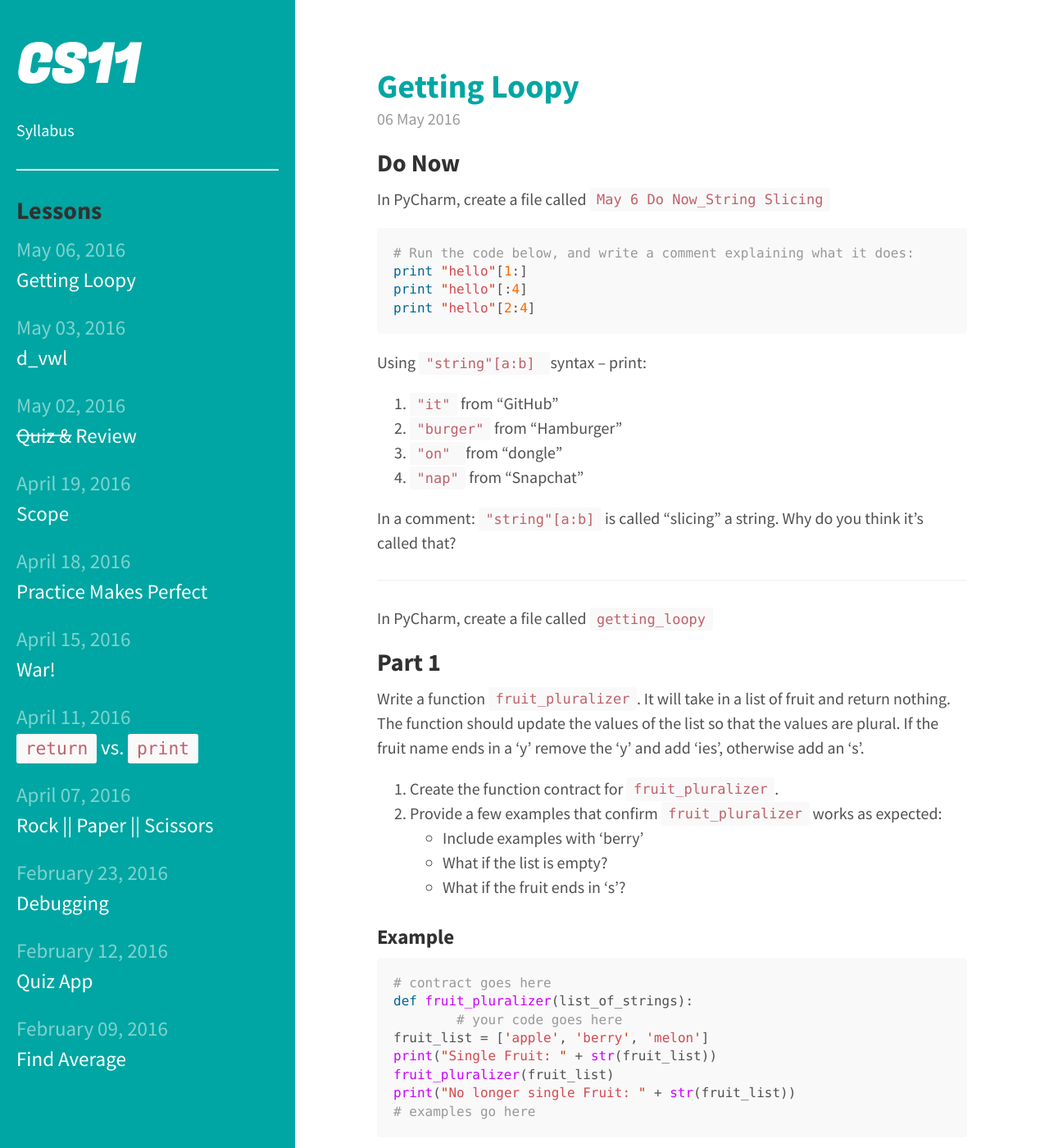
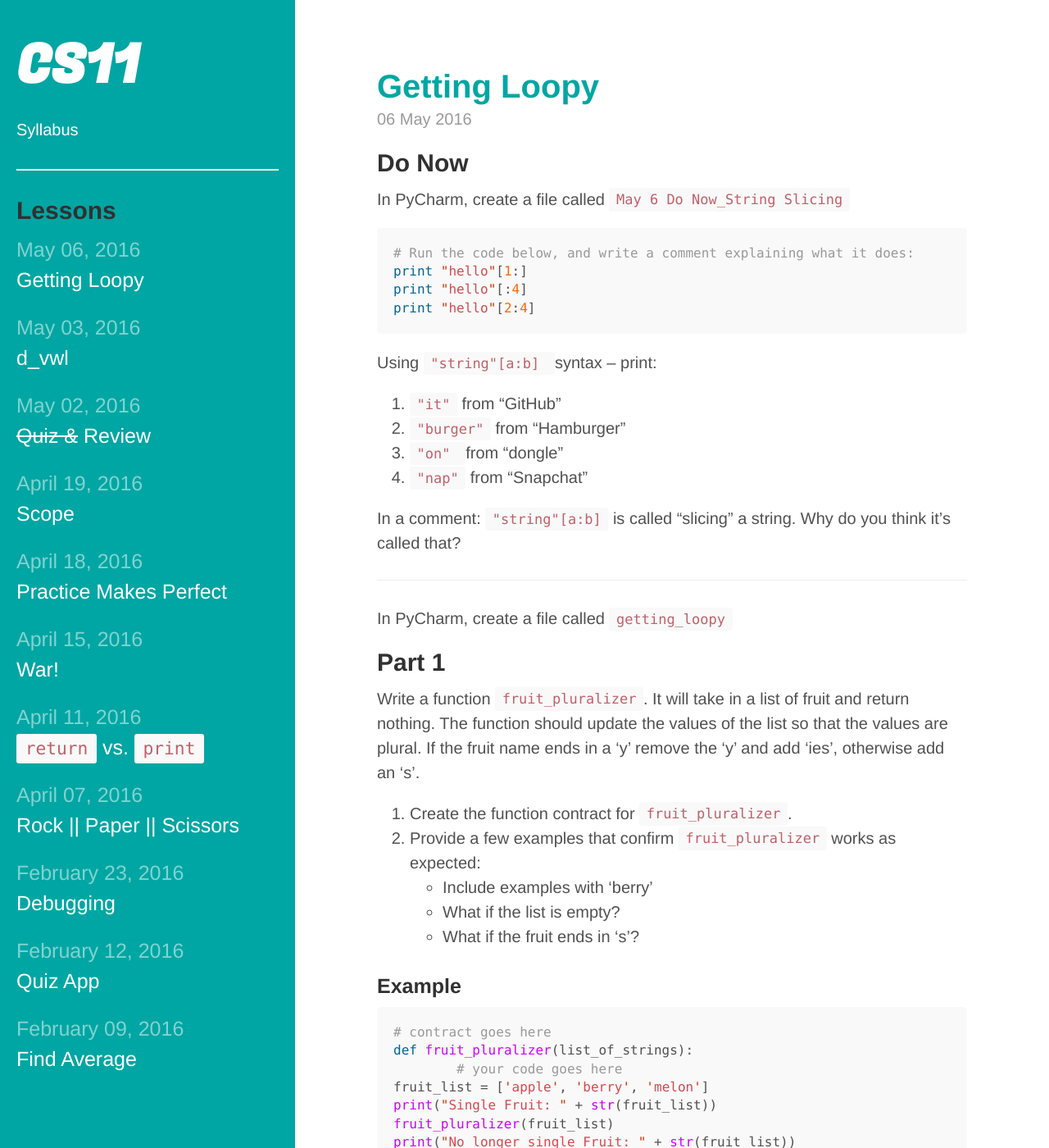
Before and after one commit to bensk/cs11, a Jekyll site: the page built from index.html, in a window 1280 px wide and 1400 px high. Shown: the whole window at 82% size. Built offline with Jekyll 4.4.1, drawn with Linux system fonts in a browser that asks for light colours; the list of posts is cut into pages by our own code; a style sheet for code colours, icons or effects is not loaded.

Commit message:
proxima nova?

```diff
--- a/public/css/hyde.css
+++ b/public/css/hyde.css
@@ -32,7 +32,7 @@
  */
 
 html {
-  font-family: "Source Sans Pro", Helvetica, Arial, sans-serif;
+  font-family: "proxima-nova", Helvetica, Arial, sans-serif;
 }
 @media (min-width: 48em) {
   html {
```
